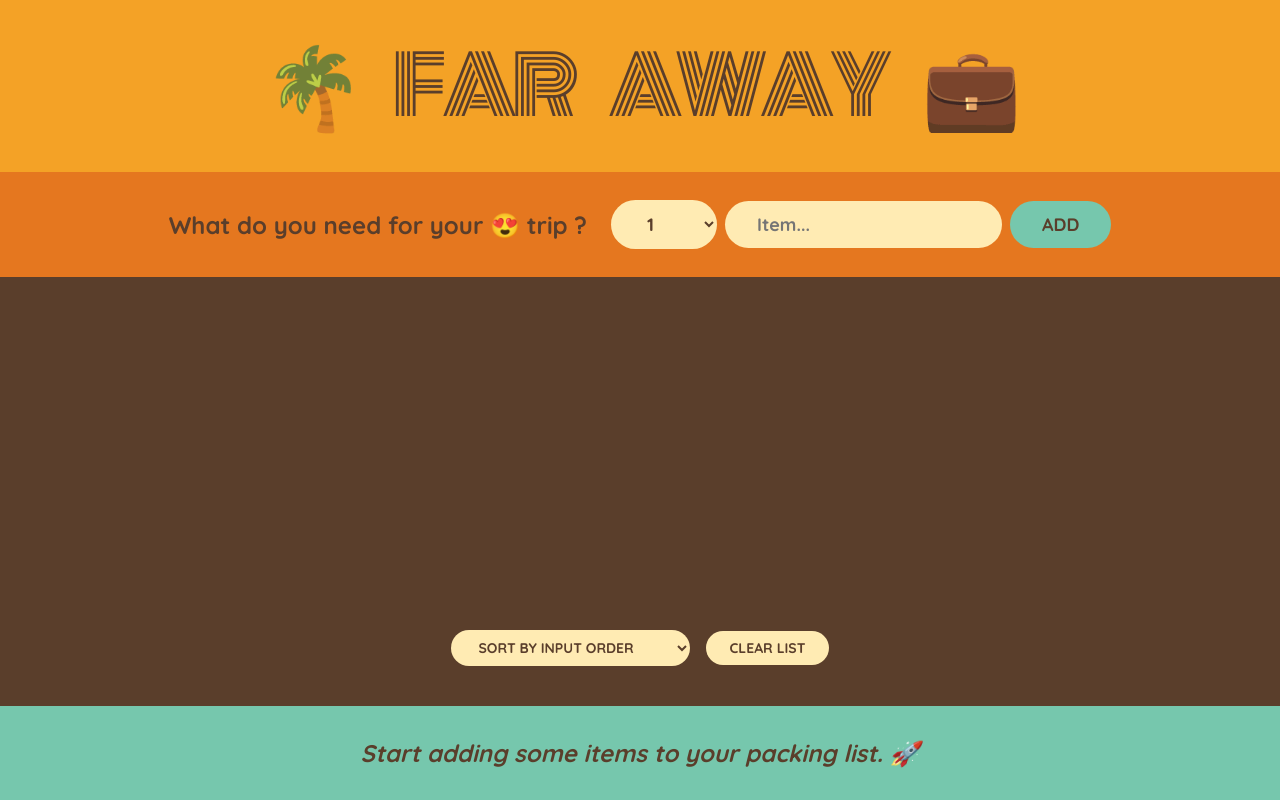
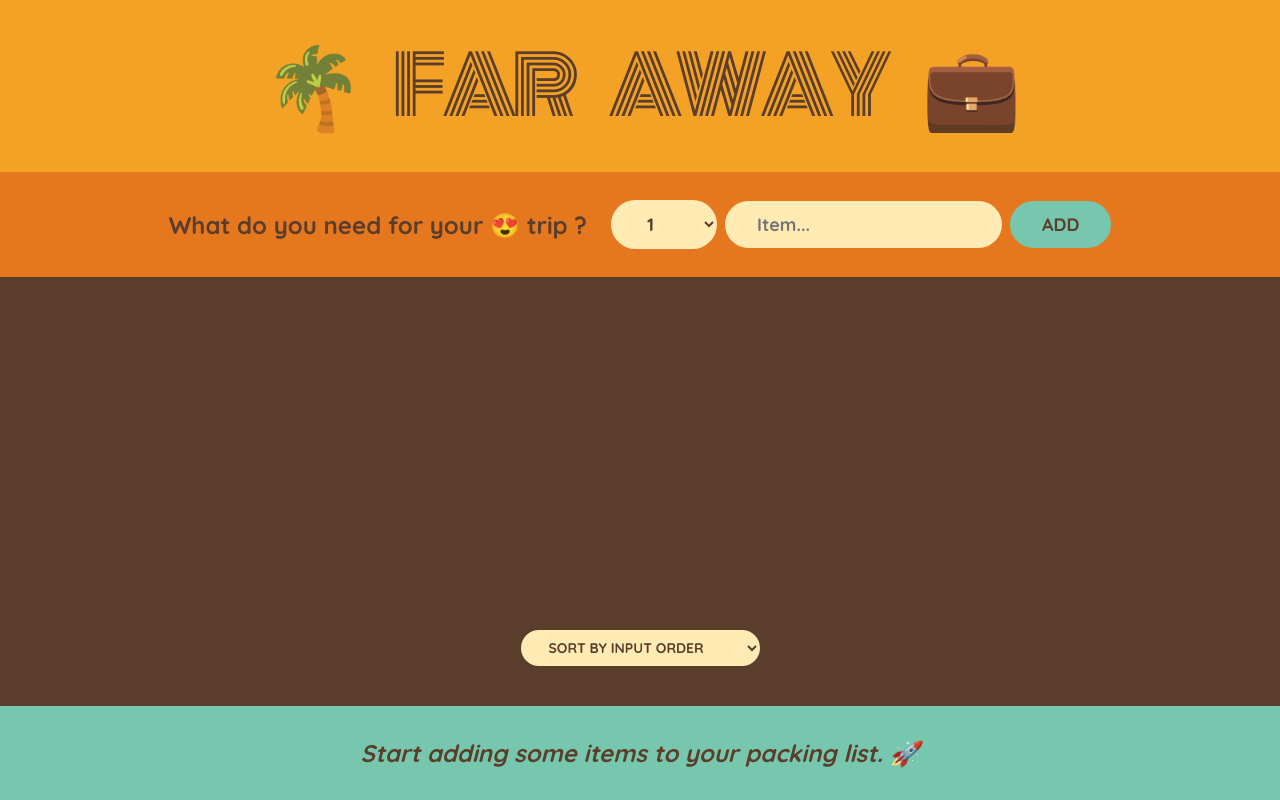
Before and after one commit to gauravsingh1281/The-Far-Away-Travel-List, a React (Create React App) app: page / in a window 1280 px wide. Built offline with nearby package versions, Linux system fonts and the light colour scheme.

Commit message:
logic added for visiblity of clear btn

```diff
--- a/src/App.js
+++ b/src/App.js
@@ -110,7 +110,7 @@ function PackingList({ items, onDeleteItem, onToggleItem, onClearList }) {
           <option value="description">Sort by description </option>
           <option value="packed">Sort by packed status </option>
         </select>
-        <button onClick={onClearList}>Clear list</button>
+        {items.length > 0 && <button onClick={onClearList}>Clear list</button>}
       </div>
     </div>
   );
```
